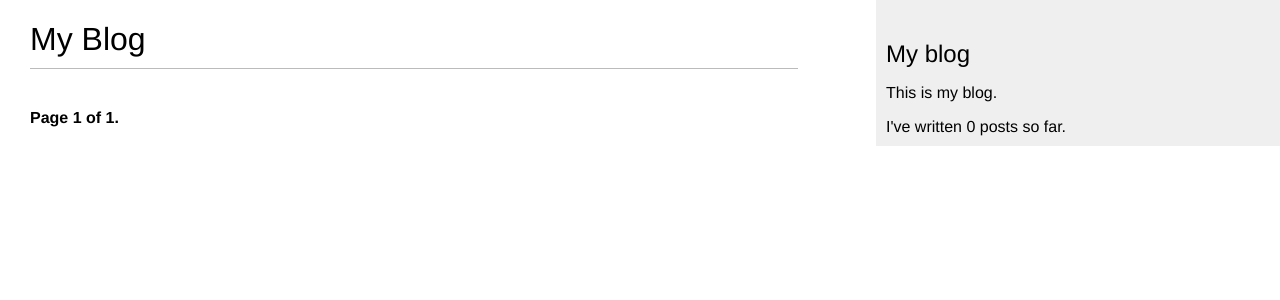
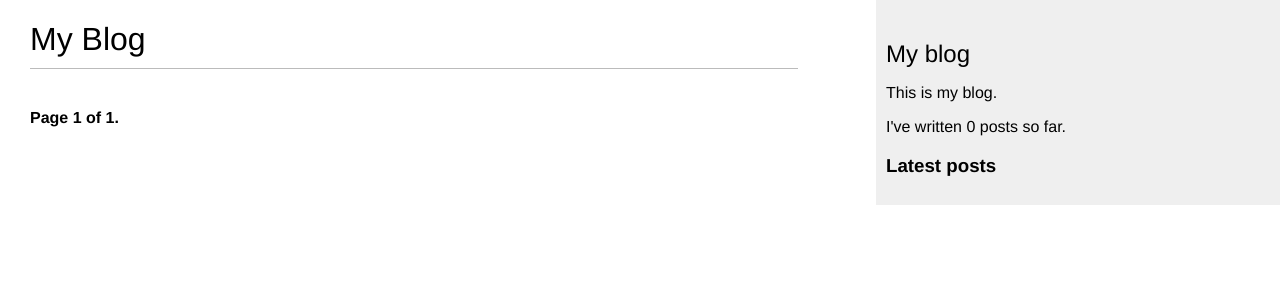
Before and after one commit to Paul-Starodub/mysite, a Django app: page /blog/ in a window 1280 px wide. Shown: the top 300 px of the page. Run offline with Django 5.2, Linux system fonts and the light colour scheme; data that the repository does not hold is empty.

Commit message:
add latest_posts.html, update base.html, blog_tags.py with inclusion tag

```diff
--- a/blog/templates/blog/base.html
+++ b/blog/templates/blog/base.html
@@ -14,6 +14,8 @@
     <h2>My blog</h2>
     <p>This is my blog.</p>
     I've written {% total_posts %} posts so far.
+    <h3>Latest posts</h3>
+    {% show_latest_posts 3 %}
   </div>
 </body>
 </html>
--- /dev/null
+++ b/blog/templates/blog/post/latest_posts.html
@@ -0,0 +1,7 @@
+<ul>
+  {% for post in latest_posts %}
+    <li>
+      <a href="{{ post.get_absolute_url }}">{{ post.title }}</a>
+    </li>
+  {% endfor %}
+</ul>
--- a/blog/templatetags/blog_tags.py
+++ b/blog/templatetags/blog_tags.py
@@ -7,3 +7,9 @@ register = template.Library()
 @register.simple_tag
 def total_posts() -> int:
     return Post.published.count()
+
+
+@register.inclusion_tag("blog/post/latest_posts.html")
+def show_latest_posts(count=5) -> dict:
+    latest_posts = Post.published.order_by("-publish")[:count]
+    return {"latest_posts": latest_posts}
```
